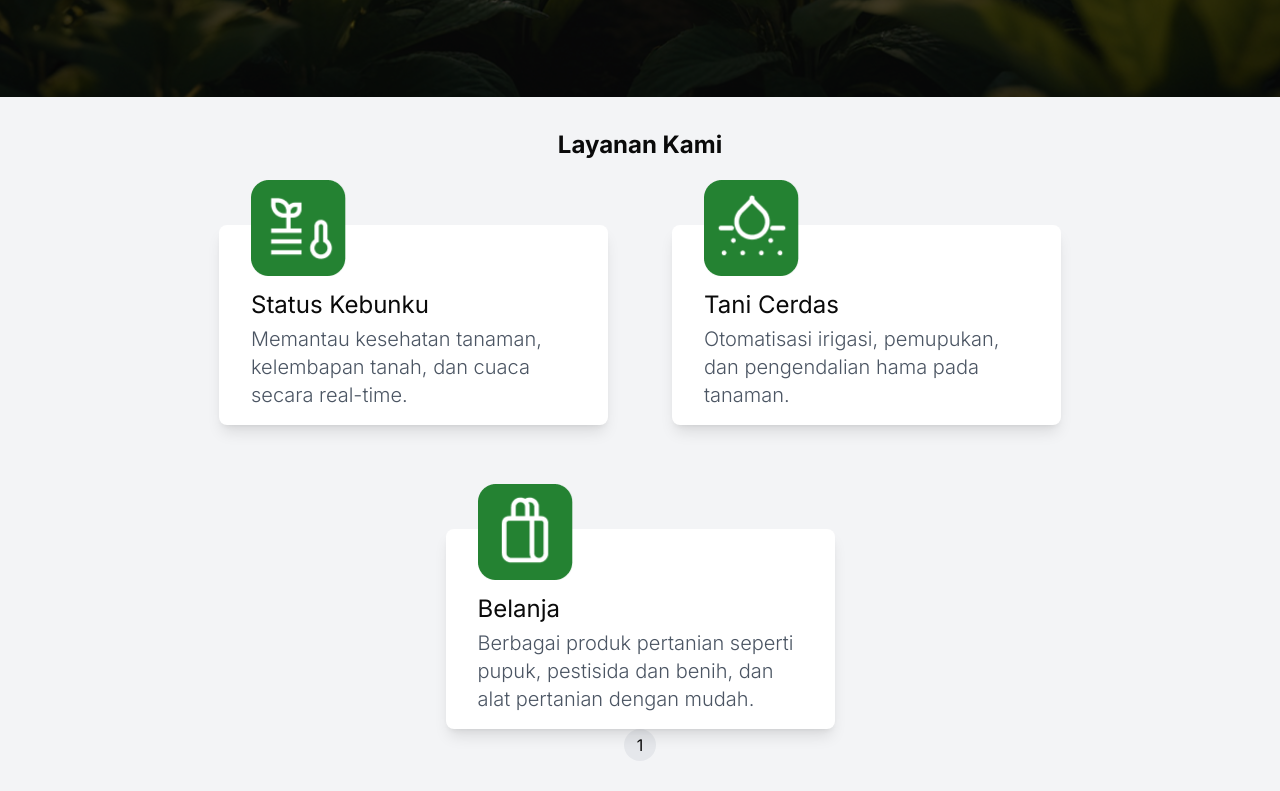
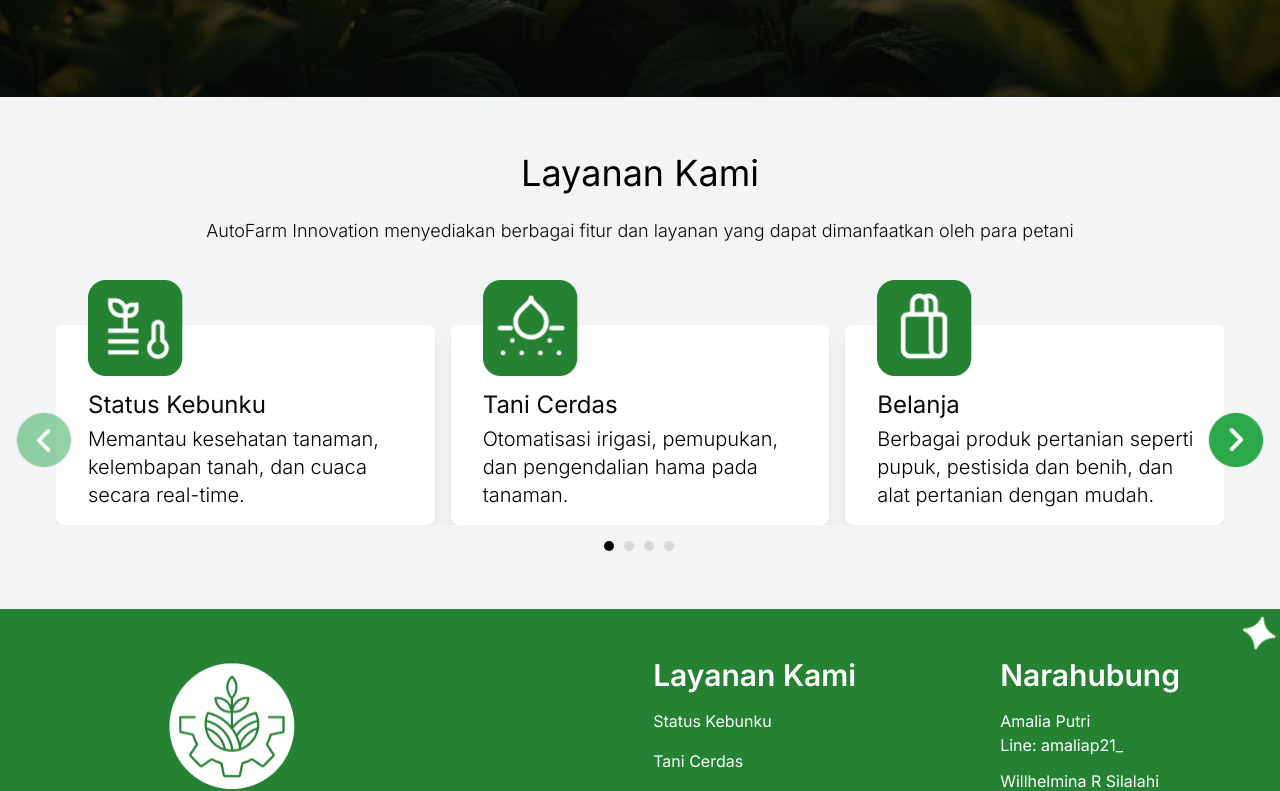
Before and after one commit to amaliap21/IFSTI, a Next.js app in the folder website/: page / in a window 1280 px wide. Shown: the part 703-1494 px from the top of the page. Built offline with nearby package versions, Linux system fonts and the light colour scheme.

Commit message:
feat: ngerjain pagination mau patah pinggang ya Allah

```diff
--- a/website/package.json
+++ b/website/package.json
@@ -12,6 +12,7 @@
     "@radix-ui/react-slot": "^1.0.2",
     "class-variance-authority": "^0.7.0",
     "clsx": "^2.1.0",
+    "embla-carousel-react": "^8.0.0",
     "lucide-react": "^0.363.0",
     "next": "14.1.4",
     "react": "^18",
--- a/website/src/components/icons/cross-icon.tsx
+++ b/website/src/components/icons/cross-icon.tsx
@@ -1,7 +1,7 @@
 import React from "react";
 
 interface CrossIconProps {
-  size: number; // If size can also be a string (like '1em', '24px'), use 'number | string'
+  size: number;
   className?: string;
 }
 
@@ -13,7 +13,7 @@
       width={size}
       viewBox="0 0 384 512"
       className={className}
-      fill="currentColor" // You can add this if you want to change the color via className
+      fill="currentColor"
     >
       <path d="M342.6 150.6c12.5-12.5 12.5-32.8 0-45.3s-32.8-12.5-45.3 0L192 210.7 86.6 105.4c-12.5-12.5-32.8-12.5-45.3 0s-12.5 32.8 0 45.3L146.7 256 41.4 361.4c-12.5 12.5-12.5 32.8 0 45.3s32.8 12.5 45.3 0L192 301.3 297.4 406.6c12.5 12.5 32.8 12.5 45.3 0s12.5-32.8 0-45.3L237.3 256 342.6 150.6z" />
     </svg>
--- a/website/src/components/icons/dot-icon.tsx
+++ b/website/src/components/icons/dot-icon.tsx
@@ -1,19 +1,24 @@
 import React from "react";
 
 interface DotIconProps {
-  active: boolean; // Make sure this matches the expected type in your icon component
-  size?: number; // Optional if you have a default size
+  active: boolean;
+  size?: number;
   className?: string;
 }
 
-const DotIcon: React.FC<DotIconProps> = ({ active, size, className }) => {
+const DotIcon: React.FC<DotIconProps> = ({
+  active,
+  size = 10,
+  className = "",
+}) => {
+  const fillColor = active ? "#000" : "#ddd";
+
   return (
     <svg
       height={size}
-      width={size} // Correct the typo from widtht to width
-      viewBox="0 0 10 10"
-      fill="currentColor" // This allows the dot color to be changed using the `className`
-      xmlns="http://www.w3.org/2000/svg"
+      width={size}
+      viewBox="0 0 12 12 "
+      fill={fillColor}
       className={className}
     >
       <circle cx="5" cy="5" r="5" />
--- a/website/src/components/layanan-kami.tsx
+++ b/website/src/components/layanan-kami.tsx
@@ -1,7 +1,16 @@
 "use client";
-import React, { useState } from "react";
+import * as React from "react";
 import ServiceCard from "./service-card";
-import Pagination from "./pagination";
+import DotIcon from "./icons/dot-icon";
+
+import {
+  Carousel,
+  CarouselContent,
+  CarouselItem,
+  CarouselNext,
+  CarouselPrevious,
+  type CarouselApi,
+} from "@/components/ui/carousel";
 
 const services = [
   {
@@ -22,39 +31,94 @@
     description:
       "Berbagai produk pertanian seperti pupuk, pestisida dan benih, dan alat pertanian dengan mudah.",
   },
-
-  // ... Add more services as needed
+  {
+    icon: "/belanja.png",
+    title: "Belanja",
+    description:
+      "Berbagai produk pertanian seperti pupuk, pestisida dan benih, dan alat pertanian dengan mudah.",
+  },
+  {
+    icon: "/belanja.png",
+    title: "Belanja",
+    description:
+      "Berbagai produk pertanian seperti pupuk, pestisida dan benih, dan alat pertanian dengan mudah.",
+  },
+  {
+    icon: "/belanja.png",
+    title: "Belanja",
+    description:
+      "Berbagai produk pertanian seperti pupuk, pestisida dan benih, dan alat pertanian dengan mudah.",
+  },
 ];
 
-const itemsPerPage = 3; // Adjust based on how many items you want per page
+const LayananKami = () => {
+  const [api, setApi] = React.useState<CarouselApi>();
+  const [current, setCurrent] = React.useState(0);
+  const [count, setCount] = React.useState(0);
 
-// export const LayananKami: React.FC = () => {
-const LayananKami = () => {
-  const [currentPage, setCurrentPage] = useState(1);
+  React.useEffect(() => {
+    if (!api) {
+      return;
+    }
 
-  const indexOfLastItem = currentPage * itemsPerPage;
-  const indexOfFirstItem = indexOfLastItem - itemsPerPage;
-  const currentServices = services.slice(indexOfFirstItem, indexOfLastItem);
+    setCount(api.scrollSnapList().length);
+    setCurrent(api.selectedScrollSnap() + 1);
 
-  const totalPages = Math.ceil(services.length / itemsPerPage);
+    api.on("select", () => {
+      setCurrent(api.selectedScrollSnap() + 1);
+    });
+  }, [api]);
 
-  const handlePageChange = (pageNumber: number) => {
-    setCurrentPage(pageNumber);
+  // Dots Icon Handle
+  const itemsPerPage = 2;
+  const currentPage = current - 1;
+
+  const totalPages = Math.ceil(services.length / itemsPerPage + 1);
+
+  const renderDots = () => {
+    return (
+      <div className="flex justify-center space-x-2 mt-4">
+        {Array.from({ length: totalPages }, (_, index) => (
+          <DotIcon
+            key={index}
+            active={index === currentPage}
+            className={`cursor-pointer ${
+              index === currentPage ? "fill-[#000]" : "fill-[#d7d7d7]"
+            }`}
+            size={12}
+          />
+        ))}
+      </div>
+    );
   };
 
   return (
-    <div className="bg-gray-100 p-8">
-      <h2 className="text-2xl font-bold text-center mb-6">Layanan Kami</h2>
-      <div className="flex flex-wrap justify-center gap-16">
-        {currentServices.map((service) => (
-          <ServiceCard key={service.title} {...service} />
-        ))}
-      </div>
-      <Pagination
-        totalPages={totalPages}
-        currentPage={currentPage}
-        onPageChange={handlePageChange}
-      />
+    <div className="bg-gray-100 p-14">
+      <h2 className="text-4xl text-black font-normal text-center mb-6">
+        Layanan Kami
+      </h2>
+
+      <p className="text-center text-lg mb-6 font-light">
+        AutoFarm Innovation menyediakan berbagai fitur dan layanan yang dapat
+        dimanfaatkan oleh para petani
+      </p>
+
+      <Carousel setApi={setApi}>
+        <CarouselContent>
+          {services.map((service, index) => (
+            <CarouselItem
+              key={service.title + index}
+              className="flex-none basis-1/3"
+            >
+              <ServiceCard {...service} />
+            </CarouselItem>
+          ))}
+        </CarouselContent>
+        <CarouselPrevious />
+        <CarouselNext />
+      </Carousel>
+
+      {renderDots()}
     </div>
   );
 };
--- a/website/src/components/pagination.tsx
+++ /dev/null
@@ -1,33 +0,0 @@
-import React from "react";
-
-interface PaginationProps {
-  totalPages: number;
-  currentPage: number;
-  onPageChange: (page: number) => void;
-}
-
-const Pagination: React.FC<PaginationProps> = ({
-  totalPages,
-  currentPage,
-  onPageChange,
-}) => {
-  return (
-    <div className="flex justify-center items-center space-x-4">
-      {Array.from({ length: totalPages }, (_, index) => index).map(
-        (pageNumber) => (
-          <button
-            key={pageNumber}
-            className={`w-8 h-8 rounded-full ${
-              currentPage === pageNumber ? "bg-black" : "bg-gray-200"
-            }`}
-            onClick={() => onPageChange(pageNumber)}
-          >
-            {pageNumber + 1}
-          </button>
-        )
-      )}
-    </div>
-  );
-};
-
-export default Pagination;
--- a/website/src/components/service-card.tsx
+++ b/website/src/components/service-card.tsx
@@ -13,7 +13,7 @@
   description,
 }) => {
   return (
-    <div className="px-8 pb-4 pt-12 shadow-lg rounded-lg bg-white relative mt-10">
+    <div className="px-8 pb-4 pt-12 shadow-lg rounded-lg bg-white relative mt-14">
       <Image
         src={icon}
         alt={title}
@@ -22,7 +22,7 @@
         className="absolute top-[-45px] "
       />
       <h3 className="text-2xl font-normal mt-4">{title}</h3>
-      <p className="text-xl text-gray-600 mt-1 w-[325px] font-light">
+      <p className="text-xl text-black mt-1 w-[325px] font-light">
         {description}
       </p>
     </div>
--- /dev/null
+++ b/website/src/components/ui/carousel.tsx
@@ -0,0 +1,276 @@
+"use client";
+
+import Image from "next/image";
+
+import * as React from "react";
+import useEmblaCarousel, {
+  type UseEmblaCarouselType,
+} from "embla-carousel-react";
+import { ArrowLeft, ArrowRight } from "lucide-react";
+
+import { cn } from "@/lib/utils";
+import { Button } from "@/components/ui/button";
+
+type CarouselApi = UseEmblaCarouselType[1];
+type UseCarouselParameters = Parameters<typeof useEmblaCarousel>;
+type CarouselOptions = UseCarouselParameters[0];
+type CarouselPlugin = UseCarouselParameters[1];
+
+type CarouselProps = {
+  opts?: CarouselOptions;
+  plugins?: CarouselPlugin;
+  orientation?: "horizontal" | "vertical";
+  setApi?: (api: CarouselApi) => void;
+};
+
+type CarouselContextProps = {
+  carouselRef: ReturnType<typeof useEmblaCarousel>[0];
+  api: ReturnType<typeof useEmblaCarousel>[1];
+  scrollPrev: () => void;
+  scrollNext: () => void;
+  canScrollPrev: boolean;
+  canScrollNext: boolean;
+} & CarouselProps;
+
+const CarouselContext = React.createContext<CarouselContextProps | null>(null);
+
+function useCarousel() {
+  const context = React.useContext(CarouselContext);
+
+  if (!context) {
+    throw new Error("useCarousel must be used within a <Carousel />");
+  }
+
+  return context;
+}
+
+const Carousel = React.forwardRef<
+  HTMLDivElement,
+  React.HTMLAttributes<HTMLDivElement> & CarouselProps
+>(
+  (
+    {
+      orientation = "horizontal",
+      opts,
+      setApi,
+      plugins,
+      className,
+      children,
+      ...props
+    },
+    ref
+  ) => {
+    const [carouselRef, api] = useEmblaCarousel(
+      {
+        ...opts,
+        axis: orientation === "horizontal" ? "x" : "y",
+      },
+      plugins
+    );
+    const [canScrollPrev, setCanScrollPrev] = React.useState(false);
+    const [canScrollNext, setCanScrollNext] = React.useState(false);
+
+    const onSelect = React.useCallback((api: CarouselApi) => {
+      if (!api) {
+        return;
+      }
+
+      setCanScrollPrev(api.canScrollPrev());
+      setCanScrollNext(api.canScrollNext());
+    }, []);
+
+    const scrollPrev = React.useCallback(() => {
+      api?.scrollPrev();
+    }, [api]);
+
+    const scrollNext = React.useCallback(() => {
+      api?.scrollNext();
+    }, [api]);
+
+    const handleKeyDown = React.useCallback(
+      (event: React.KeyboardEvent<HTMLDivElement>) => {
+        if (event.key === "ArrowLeft") {
+          event.preventDefault();
+          scrollPrev();
+        } else if (event.key === "ArrowRight") {
+          event.preventDefault();
+          scrollNext();
+        }
+      },
+      [scrollPrev, scrollNext]
+    );
+
+    React.useEffect(() => {
+      if (!api || !setApi) {
+        return;
+      }
+
+      setApi(api);
+    }, [api, setApi]);
+
+    React.useEffect(() => {
+      if (!api) {
+        return;
+      }
+
+      onSelect(api);
+      api.on("reInit", onSelect);
+      api.on("select", onSelect);
+
+      return () => {
+        api?.off("select", onSelect);
+      };
+    }, [api, onSelect]);
+
+    return (
+      <CarouselContext.Provider
+        value={{
+          carouselRef,
+          api: api,
+          opts,
+          orientation:
+            orientation || (opts?.axis === "y" ? "vertical" : "horizontal"),
+          scrollPrev,
+          scrollNext,
+          canScrollPrev,
+          canScrollNext,
+        }}
+      >
+        <div
+          ref={ref}
+          onKeyDownCapture={handleKeyDown}
+          className={cn("relative", className)}
+          role="region"
+          aria-roledescription="carousel"
+          {...props}
+        >
+          {children}
+        </div>
+      </CarouselContext.Provider>
+    );
+  }
+);
+Carousel.displayName = "Carousel";
+
+const CarouselContent = React.forwardRef<
+  HTMLDivElement,
+  React.HTMLAttributes<HTMLDivElement>
+>(({ className, ...props }, ref) => {
+  const { carouselRef, orientation } = useCarousel();
+
+  return (
+    <div ref={carouselRef} className="overflow-hidden">
+      <div
+        ref={ref}
+        className={cn(
+          "flex",
+          orientation === "horizontal" ? "-ml-4" : "-mt-4 flex-col",
+          className
+        )}
+        {...props}
+      />
+    </div>
+  );
+});
+CarouselContent.displayName = "CarouselContent";
+
+const CarouselItem = React.forwardRef<
+  HTMLDivElement,
+  React.HTMLAttributes<HTMLDivElement>
+>(({ className, ...props }, ref) => {
+  const { orientation } = useCarousel();
+
+  return (
+    <div
+      ref={ref}
+      role="group"
+      aria-roledescription="slide"
+      className={cn(
+        "min-w-0 shrink-0 grow-0 basis-full",
+        orientation === "horizontal" ? "pl-4" : "pt-4",
+        className
+      )}
+      {...props}
+    />
+  );
+});
+CarouselItem.displayName = "CarouselItem";
+
+const CarouselPrevious = React.forwardRef<
+  HTMLButtonElement,
+  React.ComponentProps<typeof Button>
+>(({ className, variant = "outline", size = "icon", ...props }, ref) => {
+  const { orientation, scrollPrev, canScrollPrev } = useCarousel();
+
+  return (
+    <Button
+      ref={ref}
+      variant={variant}
+      size={size}
+      className={cn(
+        "absolute h-14 w-14 rounded-full",
+        orientation === "horizontal"
+          ? "-left-10 top-2/3 -translate-y-1/2"
+          : "-top-12 left-1/2 -translate-x-1/2",
+        className
+      )}
+      disabled={!canScrollPrev}
+      onClick={scrollPrev}
+      {...props}
+    >
+      <Image
+        src="/icon-arrow.png"
+        alt="Icon Arrow"
+        layout="fill"
+        objectFit="cover"
+        quality={100}
+        className="w-full rotate-180"
+      />
+    </Button>
+  );
+});
+CarouselPrevious.displayName = "CarouselPrevious";
+
+const CarouselNext = React.forwardRef<
+  HTMLButtonElement,
+  React.ComponentProps<typeof Button>
+>(({ className, variant = "outline", size = "icon", ...props }, ref) => {
+  const { orientation, scrollNext, canScrollNext } = useCarousel();
+
+  return (
+    <Button
+      ref={ref}
+      variant={variant}
+      size={size}
+      className={cn(
+        "absolute h-14 w-14 rounded-full",
+        orientation === "horizontal"
+          ? "-right-10 top-2/3 -translate-y-1/2"
+          : "-bottom-12 left-1/2 -translate-x-1/2",
+        className
+      )}
+      disabled={!canScrollNext}
+      onClick={scrollNext}
+      {...props}
+    >
+      <Image
+        src="/icon-arrow.png"
+        alt="Icon Arrow"
+        layout="fill"
+        objectFit="cover"
+        quality={100}
+        className="w-full"
+      />
+    </Button>
+  );
+});
+CarouselNext.displayName = "CarouselNext";
+
+export {
+  type CarouselApi,
+  Carousel,
+  CarouselContent,
+  CarouselItem,
+  CarouselPrevious,
+  CarouselNext,
+};
```
Also changed, not shown: 1 other file (tests, documents, lock files or other folders).
